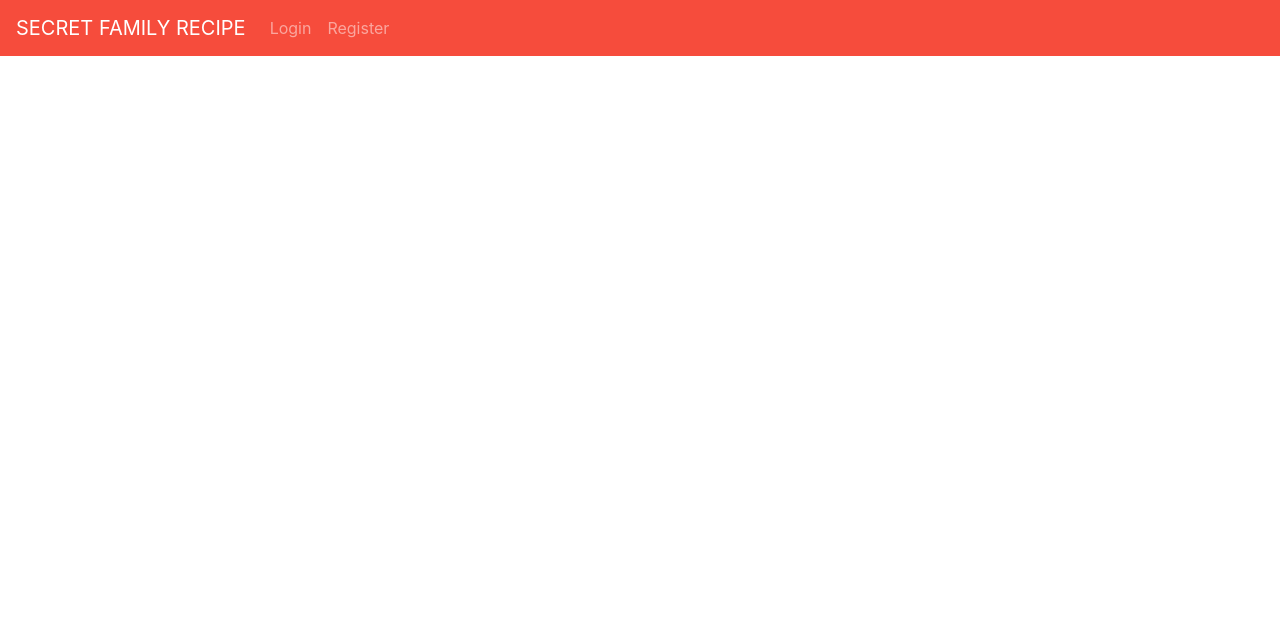
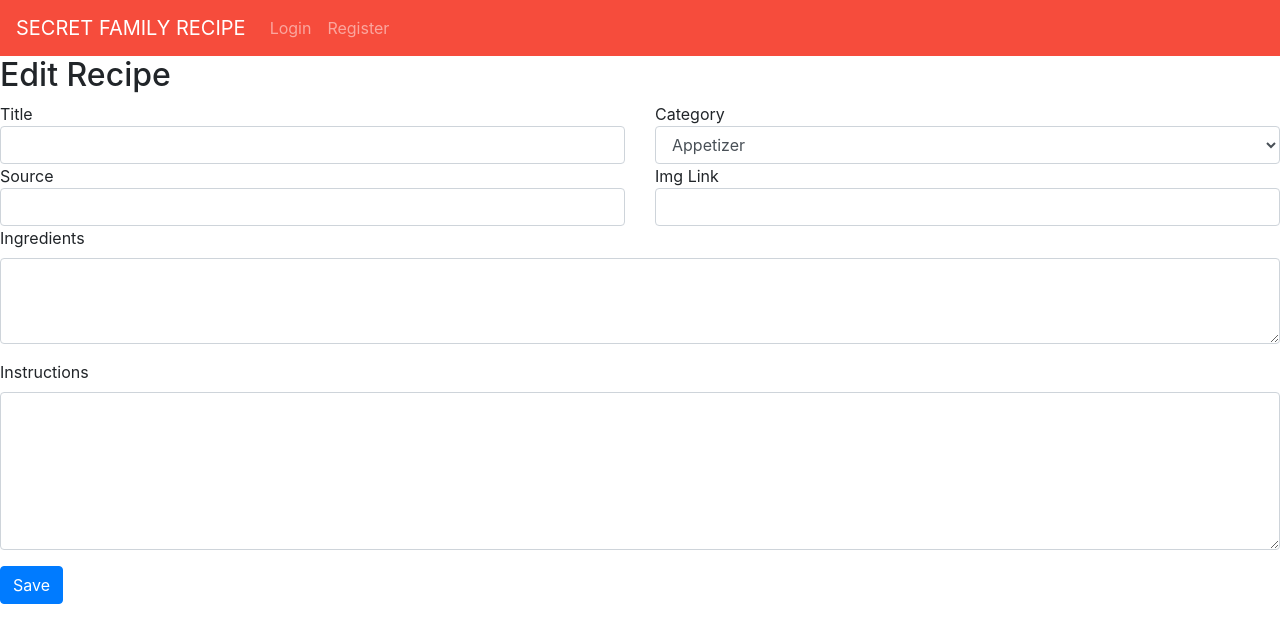
Before and after one commit to tt-webpt-105-Build-Week-2/Front-end, a React (Create React App) app: page /edit/1 in a window 1280 px wide. Shown: the top 642 px of the page. Built offline with nearby package versions, Linux system fonts and the light colour scheme; no server answers.

Commit message:
fixed reg form

```diff
--- a/src/App.js
+++ b/src/App.js
@@ -9,6 +9,7 @@ import RecipePage from './components/recipes/RecipePage'
 
 // Context
 import RecipeProvider from './context/RecipeContext'
+import EditPage from './components/recipes/EditPage';
 // import AuthState from './context/AuthState';
 // import RecipeState from './context/AuthState';
 
@@ -21,12 +22,19 @@ function App() {
         <Navigation />
         <Switch>
           <PrivateRoute exact path='/recipes' component={RecipesList} />
+
           <Route path='/register' component={RegistrationForm} />
           <Route path='/login' component={LoginForm} />
           <Route path='/addrecipe' component={AddRecipe} />
-              <Route path="/recipe/:id" component={RecipePage} >
+
+          <PrivateRoute path="/recipe/:id" component={RecipePage} >
             <RecipePage />
+
+          </PrivateRoute>
+          <Route path='/edit/:id' component={EditPage}>
+            <EditPage />
           </Route>
+
         </Switch>
       </div>
 
--- a/src/Login/LoginForm.css
+++ b/src/Login/LoginForm.css
@@ -1,14 +1,12 @@
 .form2 {
   display: block;
-  margin-left: auto;
-  margin-right: auto;
-  width: 30%;
-  height: 32%;
-  margin: 0 34vw;
+  left: 50%;
+  top: 50%;
+  transform: translate(-50%, -50%);
+  width: 350px;
+  height: 290px;
   position: absolute;
   top: 50%;
-  -ms-transform: translateY(-50%);
-  transform: translateY(-50%);
   background-color: #0999e9;
   padding: 35px;
   text-align: center;
--- a/src/Login/LoginForm.js
+++ b/src/Login/LoginForm.js
@@ -23,6 +23,7 @@ const LoginForm = () => {
   const [formValues, setFormValues] = useState(initialFormValues)
   const [formErrors, setFormErrors] = useState(initialFormErrors)
   const [disabled, setDisabled] = useState(initialDisabled)
+  let history = useHistory()
 
   const postNewUsers = newUser => {
     axios.post('https://secret-family-recipes-6.herokuapp.com/auth/login', newUser)
@@ -30,7 +31,7 @@ const LoginForm = () => {
         setUsers([...users, response.data])
         localStorage.setItem("token", response.data.token);
         console.log(response.data)
-        window.location.assign('/recipes');
+        history.push('/recipes');
       })
       .catch((error) => {
         // debugger
--- a/src/Registration/RegistrationForm.css
+++ b/src/Registration/RegistrationForm.css
@@ -1,18 +1,16 @@
 .form {
   display: block;
-  margin-left: auto;
-  margin-right: auto;
-  width: 30%;
-  height: 32%;
-  margin: 0 34vw;
+  left: 50%;
+  top: 50%;
+  transform: translate(-50%, -50%);
+  width: 350px;
+  height: 350px;
   position: absolute;
   top: 50%;
-  -ms-transform: translateY(-50%);
-  transform: translateY(-50%);
   background-color: #0999e9;
   padding: 35px;
   text-align: center;
-  box-shadow: 5px 5px 25px black;
+  box-shadow: 10px 10px 5px grey;
   border-radius: 25px;
 }
 
@@ -49,3 +47,7 @@
   background-color: #f54c3c;
   border: #f54c3c;
 }
+
+.input-wrapper{
+  text-align: right;
+}
--- a/src/components/recipes/AddRecipe.js
+++ b/src/components/recipes/AddRecipe.js
@@ -27,14 +27,14 @@ const AddRecipe = () => {
   const [formErrors, setFormErrors] = useState(initialFormErrors)
   const [disabled, setDisabled] = useState(initialDisabled)
   const [category, setCategory] = useState('')
-  const { push } = useHistory()
+  let history = useHistory()
 
   const postNewRecipe = newRecipe => {
     axiosWithAuth().post('/recipes', newRecipe)
       .then(response => {
         console.log(response)
         setRecipes([response.data, ...recipes])
-        window.location.assign('/recipes');
+        history.push('/recipes');
       })
       .catch(error => {
         console.log(error)
--- /dev/null
+++ b/src/components/recipes/EditPage.js
@@ -0,0 +1,133 @@
+import React, { useState, useEffect } from 'react'
+import { useParams, useHistory } from 'react-router-dom'
+import { Form, Button, Row, Col } from 'react-bootstrap'
+import { RecipeContext } from '../../context/RecipeContext'
+import axiosWithAuth from '../../utils/axiosWithAuth'
+
+const initialFormValues = {
+    title: '',
+    source: '',
+    ingredients: '',
+    instructions: '',
+    category: '',
+    recipe_img: '',
+
+
+};
+
+const EditPage = () => {
+    const { id } = useParams()
+    const history = useHistory()
+    const [recipe, setRecipe] = useState(initialFormValues)
+
+    useEffect(() => {
+        axiosWithAuth()
+            .get(`/recipes/${id}`)
+            .then(res => {
+                setRecipe(res.data)
+                console.log(recipe)
+            })
+            .catch(err => {
+                console.log(err)
+            })
+    }, [id])
+
+    const handleChange = ev => {
+        ev.persist()
+        setRecipe({ ...recipe, [ev.target.name]: ev.target.value })
+    }
+
+    const handleSubmit = e => {
+        console.log('Put recipe in handle submit', recipe)
+        e.preventDefault()
+        axiosWithAuth()
+            .put(`/recipes/${id}`, recipe)
+            .then(res => {
+                console.log('Recipe was updated', res.data)
+                setRecipe(res.data)
+                history.push(`/recipe/${id}`)
+            })
+            .catch(err => {
+                console.log(err)
+            })
+    }
+
+    return (
+        <div>
+            <Form onSubmit={handleSubmit}>
+                <h2>Edit Recipe</h2>
+                <Row>
+                    <Col>Title
+                        <Form.Control
+                            type='text'
+                            name='title'
+                            id='title'
+                            onChange={handleChange}
+                            value={recipe.title} />
+                    </Col>
+                    <Col>Category
+                        <Form.Control
+                            as="select"
+                            type='text'
+                            name='category'
+                            id='category'
+                            onChange={handleChange}
+                            value={recipe.category}>
+                            <option>Appetizer</option>
+                            <option>Dessert</option>
+                            <option>Sandwich</option>
+                            <option>Breakfast</option>
+                            <option>Pasta</option>
+                        </Form.Control>
+                    </Col>
+                </Row>
+                <Row>
+                    <Col>Source
+                    <Form.Control
+                            type='text'
+                            name='source'
+                            id='source'
+                            onChange={handleChange}
+                            value={recipe.source} />
+                    </Col>
+                    <Col>Img Link
+                    <Form.Control
+                            type='text'
+                            name='recipe_img'
+                            id='recipe_img'
+                            onChange={handleChange}
+                            value={recipe.recipe_img} />
+                    </Col>
+                </Row>
+
+                <Form.Group controlId="exampleForm.ControlTextarea1">
+                    <Form.Label>Ingredients</Form.Label>
+                    <Form.Control
+                        as="textarea"
+                        rows={3}
+                        name='ingredients'
+                        id='ingredients'
+                        onChange={handleChange}
+                        value={recipe.ingredients} />
+                </Form.Group>
+
+                <Form.Group controlId="exampleForm.ControlTextarea1">
+                    <Form.Label>Instructions</Form.Label>
+                    <Form.Control
+                        as="textarea"
+                        rows={6}
+                        name='instructions'
+                        id='instructions'
+                        onChange={handleChange}
+                        value={recipe.instructions} />
+                </Form.Group>
+
+                <Button variant="primary" type="submit">
+                    Save
+                </Button>
+            </Form>
+        </div>
+    )
+}
+
+export default EditPage
--- a/src/components/recipes/RecipePage.js
+++ b/src/components/recipes/RecipePage.js
@@ -1,7 +1,8 @@
 import React, { useEffect, useContext } from 'react';
-import { useParams } from 'react-router-dom'
+import { useParams, useHistory } from 'react-router-dom'
 import axiosWithAuth from '../../utils/axiosWithAuth'
 import { RecipeContext } from '../../context/RecipeContext';
+import { Spinner } from 'react-bootstrap'
 
 import './RecipePage.css'
 import { Button } from 'react-bootstrap'
@@ -9,6 +10,7 @@ import { Button } from 'react-bootstrap'
 const RecipePage = () => {
     const [recipes, setRecipes] = useContext(RecipeContext);
     const { id } = useParams()
+    let history = useHistory()
 
     useEffect(() => {
         const getRecipes = () => {
@@ -30,7 +32,7 @@ const RecipePage = () => {
         axiosWithAuth()
             .delete(`/recipes/${id}`)
             .then((res) => {
-                window.location.assign('/recipes');
+                history.push('/recipes');
             })
             .catch((err) => {
                 console.log(err);
@@ -38,13 +40,13 @@ const RecipePage = () => {
     };
 
     if (!recipes) {
-        return <div>Loading Recipe...</div>;
+        return <div><Spinner animation="border" variant="secondary" /></div>;
     }
     return (
         <div className='page-container'>
             <h2 className='title'>{recipes.title}</h2>
             <div className='button-container'>
-                <Button variant='primary'>Edit Recipe</Button>
+                <Button variant='primary' onClick={() => history.push(`/edit/${id}`)}>Edit Recipe</Button>
             </div>
             {/* <div className='recipe-image-wrapper'>
                 <img src={recipes.recipe_img} alt="recipe_image"/>
--- a/src/components/recipes/RecipesList.js
+++ b/src/components/recipes/RecipesList.js
@@ -1,8 +1,7 @@
 import React, { useContext, useEffect, useState } from 'react'
-// import { Spinner } from 'react-bootstrap'
 import axiosWithAuth from '../../utils/axiosWithAuth'
 import RecipeCard from './RecipeCard'
-import './card.css'
+import './RecipeCard.css'
 
 // Context
 import { RecipeContext } from '../../context/RecipeContext'
@@ -30,7 +29,7 @@ const RecipesList = ({ recipe }) => {
 
     return (
         <div >
-            {/* <Spinner animation="border" variant="warning" /> */}
+
             <div className="user-banner">
             </div>
             <div className="recipe-list">
@@ -42,6 +41,7 @@ const RecipesList = ({ recipe }) => {
                             ingredients={recipe.ingredients}
                             id={recipe.id}
                             pic={recipe.recipe_img}
+                            category={recipe.category}
                         />
                     </div>
                 ))}
```
Also changed, not shown: src/Registration/RegistrationForm.js (+19 -8 lines), src/components/recipes/RecipeCard.js (+4 -4 lines), src/components/recipes/RecipeCard.css (renamed from src/components/recipes/card.css). Lines whose indentation alone changed are shown as unchanged.
